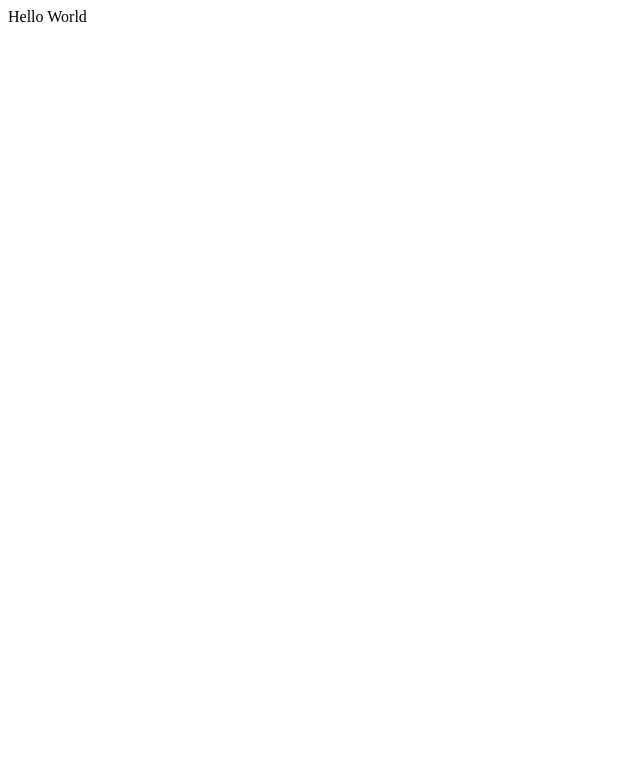
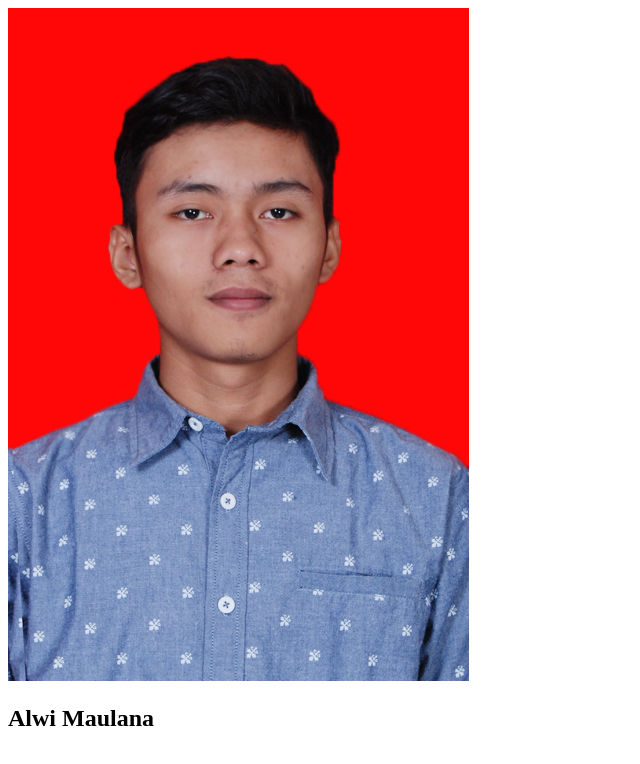
Before and after one commit to alwimaulana/my-repo-from-remote, a plain HTML site: page index.html in a window 1280 px wide. Shown: the whole page, without its empty margins (0-640 px from the left). Drawn offline with Linux system fonts and the light colour scheme.

Commit message:
Change Hello World with img and h2 to display simple profile data. Image file added in the folder images and used as resource in the img element in index.html file

```diff
--- a/index.html
+++ b/index.html
@@ -1,11 +1,11 @@
 <!DOCTYPE html>
 <html>
-
-<head>
-</head>
-
-<body>
-    Hello World
-</body>
-
+    <head>
+    </head>
+    <body>
+        <div>
+            <img src="images/alwimaulana.JPG" alt="profile image" />
+            <h2>Alwi Maulana</h2>
+        </div>
+    </body>
 </html>
```
Also changed, not shown: images/alwimaulana.JPG (added).
